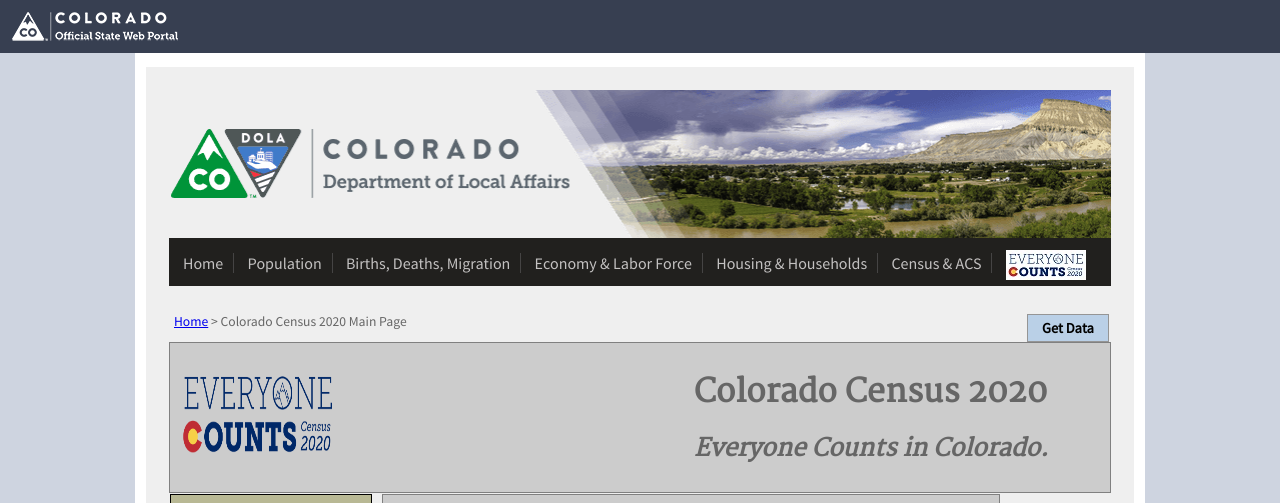
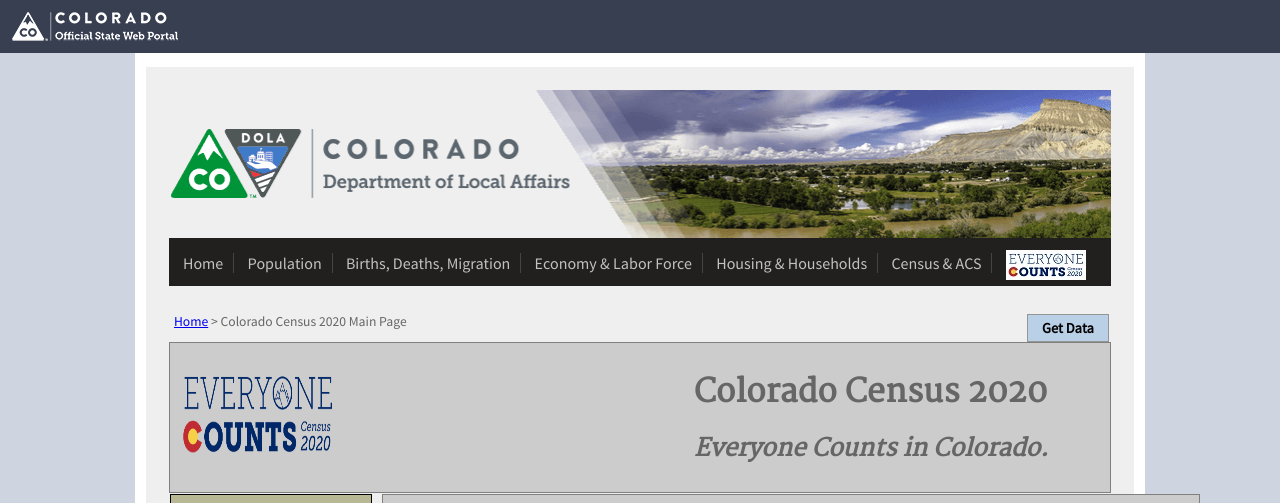
Before and after one commit to TBleess/Website_New, a Jekyll site: the page built from pages/5_CensusACS/census_2020_main.html, in a window 1280 px wide. Shown: the top 503 px of the page. Built offline with Jekyll 4.4.1, drawn with Linux system fonts in a browser that asks for light colours; grey boxes are pictures that could not be loaded.

Commit message:
Update census_2020_main.html

```diff
--- a/pages/5_CensusACS/census_2020_main.html
+++ b/pages/5_CensusACS/census_2020_main.html
@@ -103,10 +103,10 @@
 <div class="column2">
 <div id="wide_box">
 <table background: transparent>
-<col width="600px">
+<col width="800px">
 <tr>
 <td valign="top" align="right">
-	<img src="/images/AdobeStock_134849033.jpeg" alt="Everyone Counts in Colorado.  Show that you are here." style="width:600px;height:150px;"></img>
+	<img src="/images/AdobeStock_134849033.jpeg" alt="Everyone Counts in Colorado.  Show that you are here." style="width:800px;height:200px;"></img>
 </td>
 </tr>
 <tr>
```
